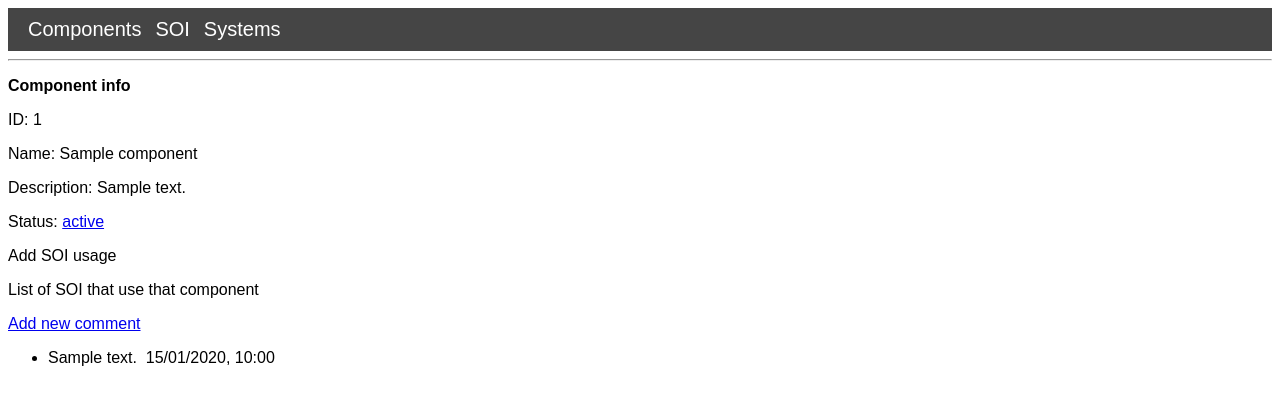
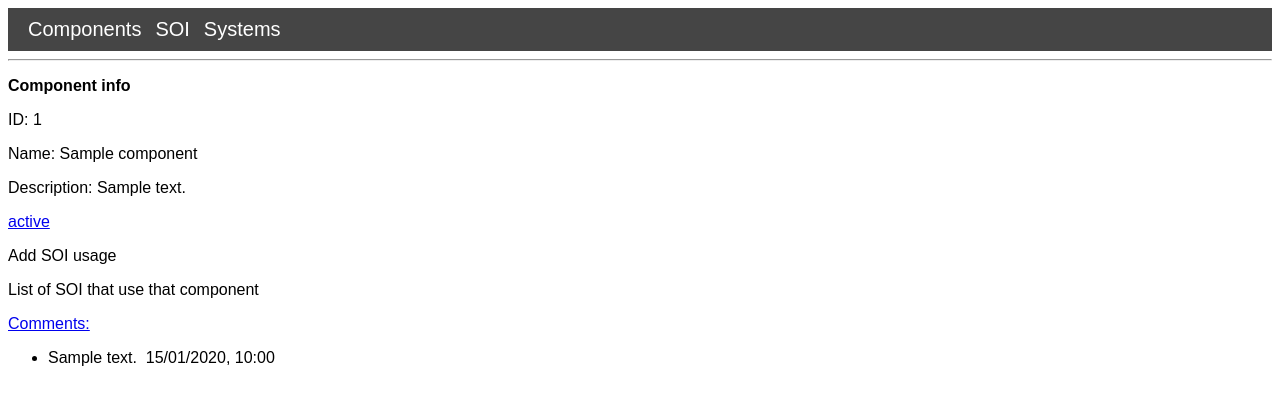
Before and after one commit to johnny-sky91/COMPanion, a Flask app: page /component_view/1 in a window 1280 px wide. Shown: the top 405 px of the page. Run offline with Flask 3, Linux system fonts and the light colour scheme; tables that the repository leaves empty hold one stand-in row (Sample ...).

Commit message:
Update component_view.html

```diff
--- a/app/templates/view/component_view.html
+++ b/app/templates/view/component_view.html
@@ -5,10 +5,10 @@
     <p>ID: {{ component.component_id }}</p>
     <p>Name: {{ component.component_name }}</p>
     <p>Description: {{ component.component_description}}</p>
-    <p>Status: <a href="{{ url_for('component_change_status', component_id=component.component_id) }}">{{ component.component_status }}</a></p>
+    <p><a href="{{ url_for('component_change_status', component_id=component.component_id) }}">{{ component.component_status }}</a></p>
     <p>Add SOI usage</p>
     <p>List of SOI that use that component</p>
-    <a href="{{ url_for('add_component_comment', component_id=component.component_id) }}">Add new comment</a>
+    <a href="{{ url_for('add_component_comment', component_id=component.component_id) }}">Comments:</a>
     <ul>
       {% for comment in comments_list %}
       <li>
```
